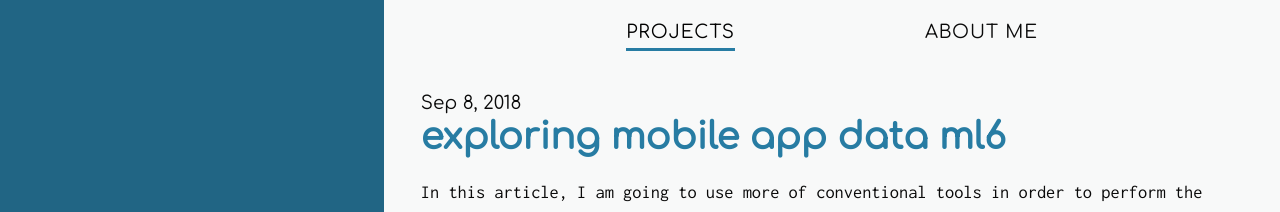
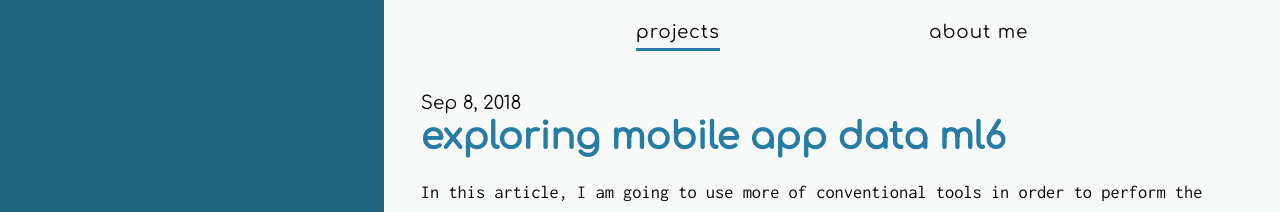
Before and after one commit to daftengineer/daftengineer.github.io, a Jekyll site: the page built from index.html, in a window 1280 px wide and 900 px high. Shown: the top 212 px of the window. Built offline with Jekyll 4.4.1, drawn with Linux system fonts in a browser that asks for light colours; nearby versions of some CDN libraries; the list of posts is cut into pages by our own code.

Commit message:
Update index.html

```diff
--- a/index.html
+++ b/index.html
@@ -16,8 +16,8 @@ layout: default
   <div>
     <header>
       <ul class="tabs">
-        <li class="tabs__item">projects</li>
-        <li class="tabs__item">about me</li>
+        <li class="tabs__item" style="text-transform:lowercase;">projects</li>
+        <li class="tabs__item" style="text-transform:lowercase;">about me</li>
       </ul>
     </header>
 
```
